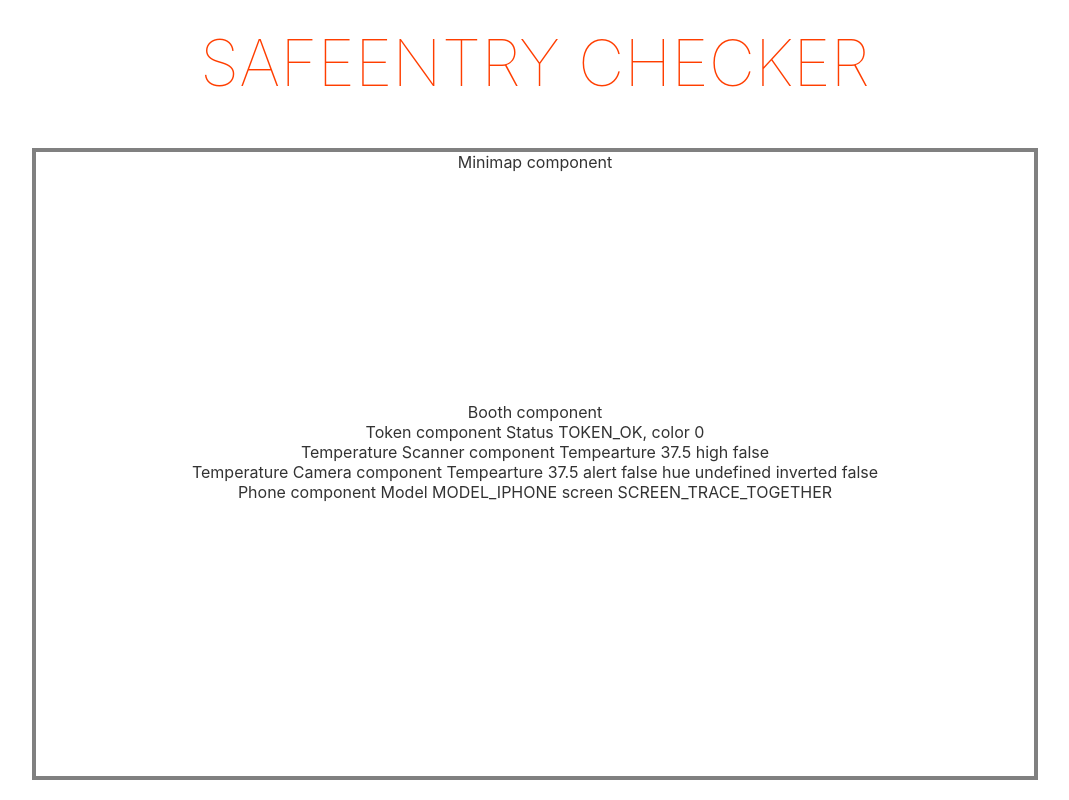
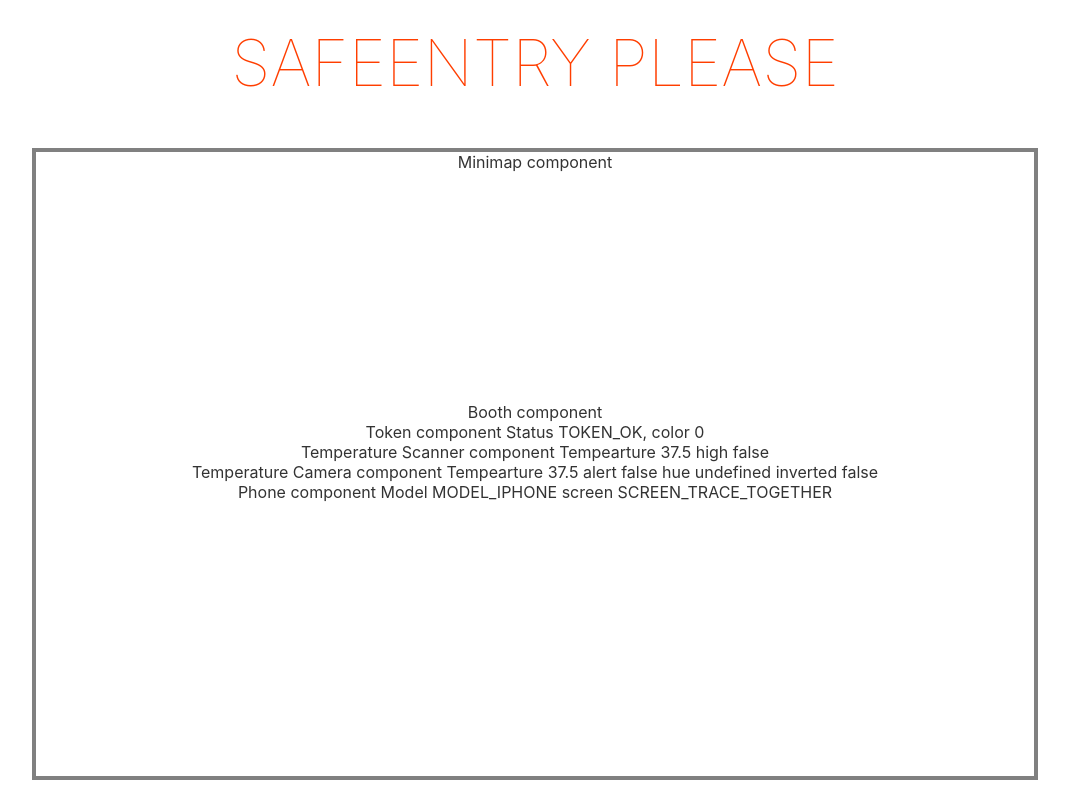
Before and after one commit to 4yn/hnr21, a Svelte app: page / in a window 1280 px wide. Shown: the whole page, without its empty margins (105-1174 px from the left). Built offline with nearby package versions, Linux system fonts and the light colour scheme.

Commit message:
Change name back to SafeEntry Please

```diff
--- a/src/App.svelte
+++ b/src/App.svelte
@@ -4,7 +4,7 @@
 </script>
 
 <main>
-    <h1>SafeEntry Checker</h1>
+    <h1>SafeEntry Please</h1>
 	<div class="container-outer">
         <div class="container-inner">
             <Game></Game>
```
